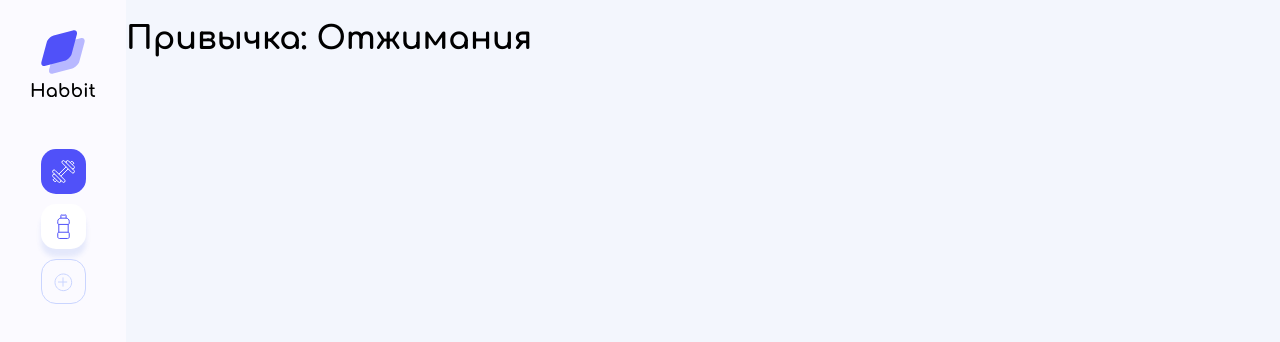
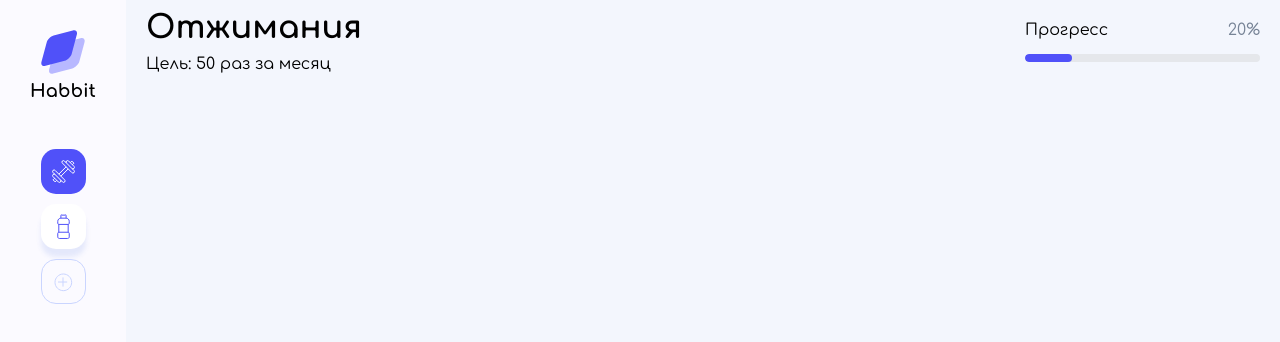
Before and after one commit to DiPirs/Habit-Tracker-App, a React (Vite) app: page / in a window 1280 px wide. Shown: the top 342 px of the page. Built offline with nearby package versions, Linux system fonts and the light colour scheme.

Commit message:
add progress bar

```diff
--- a/src/App.jsx
+++ b/src/App.jsx
@@ -1,6 +1,7 @@
 import { useState } from 'react';
 
 import Sidebar from "./components/Sidebar/Sidebar";
+import Header from "./components/Header/Header"
 import { habitsData } from './data/habits';
 
 import style from "./App.module.scss"
@@ -17,8 +18,8 @@ function App() {
         currentHabitId={currentHabitId}
         onHabitClick={setCurrentHabitId}
       />
-      <main>
-        <h1>Привычка: {currentHabit?.name}</h1>
+      <main className={style.main}>
+        <Header habit = {currentHabit}/>
       </main>
     </div>
   );
--- a/src/App.module.scss
+++ b/src/App.module.scss
@@ -1,3 +1,8 @@
 .page {
   display: flex;
 }
+
+.main {
+  width: 100vw;
+  padding: 10px 20px;
+}
--- a/src/components/Header/Header.jsx
+++ b/src/components/Header/Header.jsx
@@ -1,8 +1,28 @@
-import './Header.module.scss'
+import styles from './Header.module.scss'
 
-function Header() {
+function Header({ habit }) {
+  if (!habit) return null;
+  const progress = 20;
+
   return(
-    <div></div>
+    <header className={styles.header}>
+      <div className={styles.header__title}>
+        <h1 className={styles.header__habit_Name}>{habit.name}</h1>
+        <p className={styles.header__habit_Goal}>Цель: {habit.goal}</p>
+      </div>
+      <div className={styles.header__progress}>
+        <div className={styles.progress__info}>
+          <span className={styles.info__title}>Прогресс</span>
+          <span className={styles.info__progress}>{progress}%</span>
+        </div>
+        <div className={styles.progress__bar}>
+          <div
+            className={styles.progress__fill}
+            style={{ width: `${progress}%` }}
+          ></div>
+        </div>
+      </div>
+    </header>
   );
 }
 
--- a/src/components/Header/Header.module.scss
+++ b/src/components/Header/Header.module.scss
@@ -0,0 +1,53 @@
+$color-persentProgress: #768396;
+
+.header {
+  display: flex;
+  justify-content: space-between;
+  align-items: center;
+}
+
+.header__title {
+  display: flex;
+  flex-direction: column;
+  gap: 10px;
+}
+
+.header__habit_Name {
+  margin: 0;
+}
+
+.header__habit_Goal {
+  margin: 0;
+}
+
+.header__progress {
+  display: flex;
+  flex-direction: column;
+  gap: 15px;
+  min-width: 235px;
+  min-height: 35px;
+}
+
+.progress__info {
+  display: flex;
+  justify-content: space-between;
+}
+
+.info__progress {
+  color: $color-persentProgress;
+}
+
+.progress__bar{
+  width: 100%;
+  height: 8px;
+  background-color: #e5e7eb;
+  border-radius: 9999px;
+  overflow: hidden;
+}
+
+.progress__fill {
+   height: 100%;
+    background-color: #5051f9;
+    border-radius: 9999px;
+    transition: width 0.4s ease;
+}
--- a/src/components/Sidebar/Sidebar.module.scss
+++ b/src/components/Sidebar/Sidebar.module.scss
@@ -45,6 +45,7 @@ $shadow: rgba(62, 107, 224, 0.12);
   color: $color__icon__habit;
   background-color: $background__habit__button;
   box-shadow: 0px 8px 5px $shadow;
+  transition: 0.2s ease-in-out;
 
   &:hover {
     border: 1px solid $border__habit__button-hover;
```
